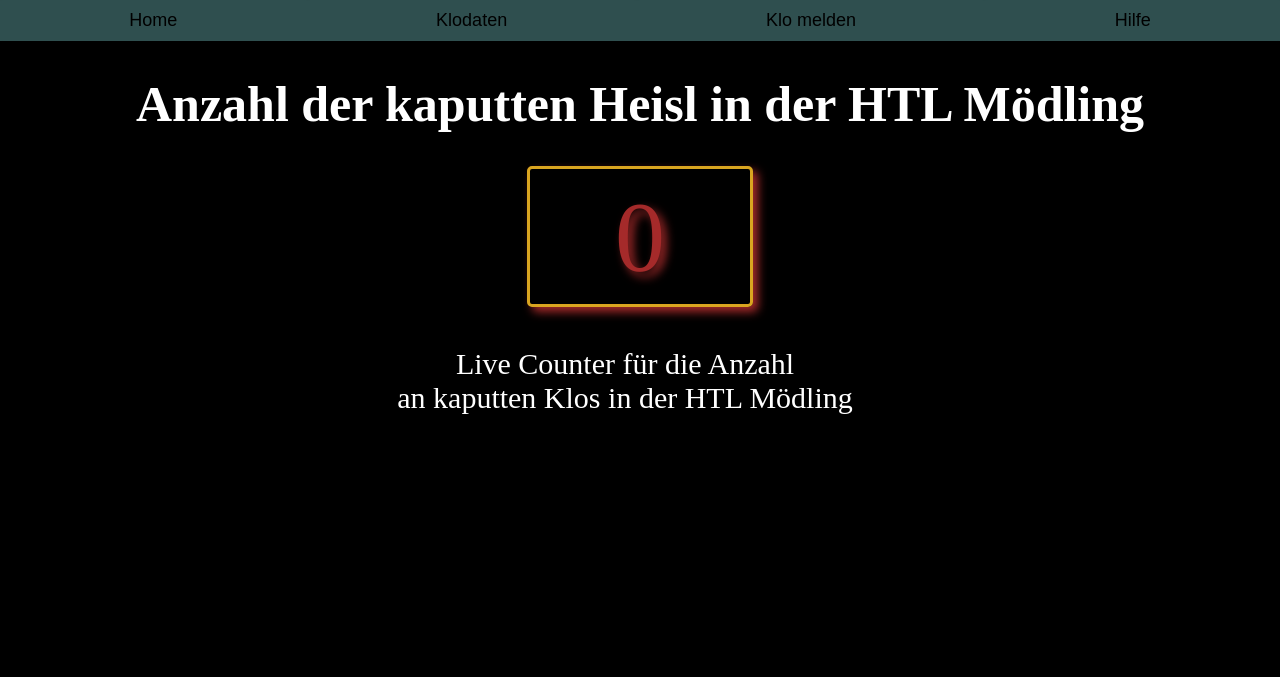
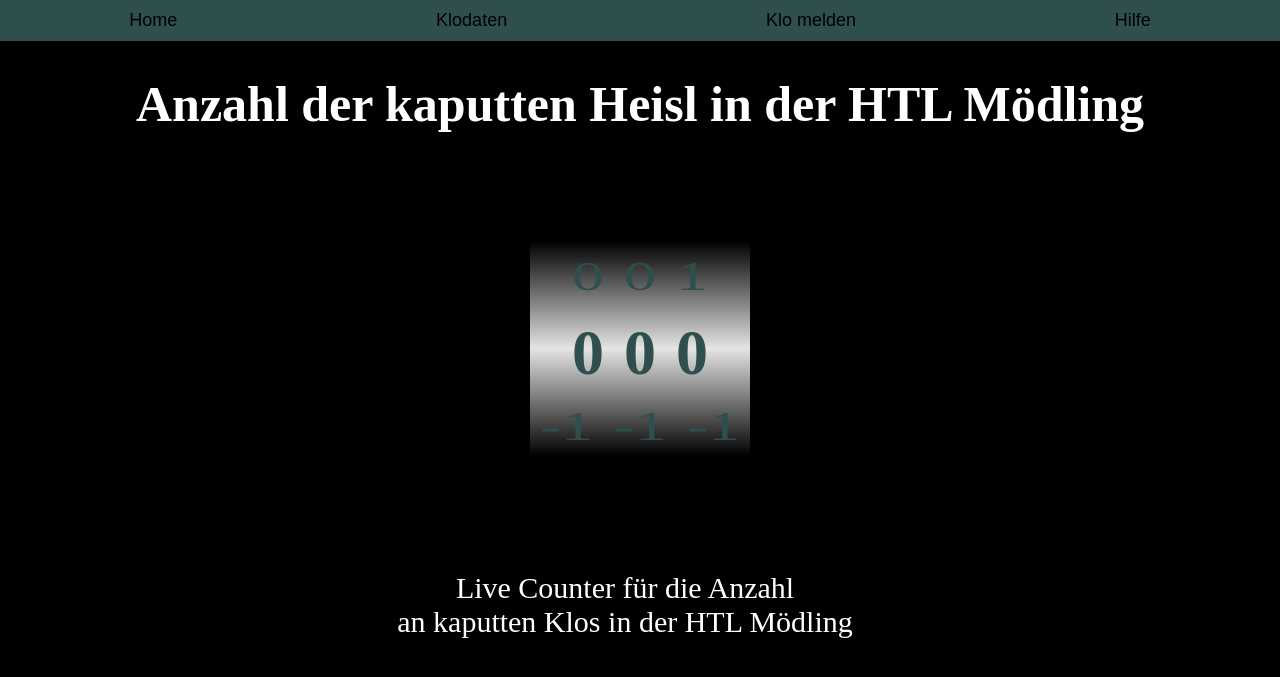
Before and after one commit to Chrisi2209/SchulklosKaputt, a Flask app: page / in a window 1280 px wide. Shown: the top 677 px of the page. Run offline with Flask 3, Linux system fonts and the light colour scheme.

Commit message:
Animated the counter with a wheel

```diff
--- a/app/routes.py
+++ b/app/routes.py
@@ -17,7 +17,10 @@ def log_get_request(func):
 @app.route("/index")
 def index():
     logger.info("GET " + url_for("index"))
-    return render_template("index.html", title="HTL-Mödling kaputte klos", anzahl=len(Toilet.query.all()))
+    return render_template("index.html", title="HTL-Mödling kaputte klos", anzahl=len(Toilet.query.all()),
+                           number100_val=len(Toilet.query.all()) // 100,
+                           number10_val=len(Toilet.query.all()) % 100 // 10,
+                           number1_val=len(Toilet.query.all()) % 100 % 10)
 
 @app.route("/index/refresh-counter")
 def refresh_index():
--- a/app/static/index.js
+++ b/app/static/index.js
@@ -1,10 +1,200 @@
+/* initialize variables */
+var counter = document.getElementById('counter');
+
+var clonePredecessor100 = document.getElementById('clonePredecessor100');
+var clonePredecessor10 = document.getElementById('clonePredecessor10');
+var clonePredecessor1 = document.getElementById('clonePredecessor1');
+
+var predecessor100 = document.getElementById('predecessor100');
+var predecessor10 = document.getElementById('predecessor10');
+var predecessor1 = document.getElementById('predecessor1');
+
+var number100 = document.getElementById('number100');
+var number10 = document.getElementById('number10');
+var number1 = document.getElementById('number1');
+
+var successor100 = document.getElementById('successor100');
+var successor10 = document.getElementById('successor10');
+var successor1 = document.getElementById('successor1');
+
+var cloneSuccessor100 = document.getElementById('cloneSuccessor100');
+var cloneSuccessor10 = document.getElementById('cloneSuccessor10');
+var cloneSuccessor1 = document.getElementById('cloneSuccessor1');
+
+
+var cloneSuccessor = document.getElementById('cloneSuccessor');
+var successor = document.getElementById('successor');
+var number = document.getElementById('number');
+var predecessor = document.getElementById('predecessor');
+var clonePredecessor = document.getElementById('clonePredecessor');
+
+// initiate the number_should (which is the number the counter wheel should always try to rotate to)
+// with the number that it currently is so that it doesn't instantly try to change to something
+var number_should = parseInt(number100.innerHTML) * 100 +
+    parseInt(number10.innerHTML) * 10 +
+    parseInt(number1.innerHTML);
+
+predecessor100.innerHTML = Math.floor((number_should - 1) / 100);
+predecessor10.innerHTML = Math.floor((number_should - 1) % 100 / 10);
+predecessor1.innerHTML = Math.floor((number_should - 1) % 100 % 10);
+
+successor100.innerHTML = Math.floor((number_should + 1) / 100);
+successor10.innerHTML = Math.floor((number_should + 1) % 100 / 10);
+successor1.innerHTML = Math.floor((number_should + 1) % 100 % 10);
+
+/******** get data for counter *********/
+
+// gets the data from the server and writes it into number_should
 function fetchdata() {
     $.ajax({
         url: "/index/refresh-counter",
         type: "get",
     }).done(function (data) {
-        document.getElementById("counter").innerHTML = data["counter"]
+        number_should = (data["counter"])
     })
 }
 
-setInterval(fetchdata, 10000);
+// sets the counter to a value without animation
+function setCounter(toNumber) {
+    number100.innerHTML = Math.floor(toNumber / 100);
+    number10.innerHTML = Math.floor(toNumber % 100 / 10);
+    number1.innerHTML = Math.floor(toNumber % 100 % 10);
+
+    predecessor100.innerHTML = Math.floor((toNumber - 1) / 100);
+    predecessor10.innerHTML = Math.floor((toNumber - 1) % 100 / 10);
+    predecessor1.innerHTML = Math.floor((toNumber - 1) % 100 % 10);
+
+    successor100.innerHTML = Math.floor((toNumber + 1) / 100);
+    successor10.innerHTML = Math.floor((toNumber + 1) % 100 / 10);
+    successor1.innerHTML = Math.floor((toNumber + 1) % 100 % 10);
+}
+
+setInterval(fetchdata, 1000);
+
+/***** Counter animation ******/
+
+/* functions */
+
+// increases the counter by 1 with the animation
+function increaseCounter() {
+    var currentNumber = parseInt(number100.innerHTML) * 100 +
+        parseInt(number10.innerHTML) * 10 +
+        parseInt(number1.innerHTML);
+
+    if (currentNumber >= 999) return;
+
+    // adjust innerHTML
+    clonePredecessor100.innerHTML = predecessor100.innerHTML;
+    clonePredecessor10.innerHTML = predecessor10.innerHTML;
+    clonePredecessor1.innerHTML = predecessor1.innerHTML;
+
+    predecessor100.innerHTML = number100.innerHTML;
+    predecessor10.innerHTML = number10.innerHTML;
+    predecessor1.innerHTML = number1.innerHTML;
+
+    number100.innerHTML = successor100.innerHTML;
+    number10.innerHTML = successor10.innerHTML;
+    number1.innerHTML = successor1.innerHTML;
+
+    successor100.innerHTML = Math.floor((currentNumber + 2) / 100);
+    successor10.innerHTML = Math.floor((currentNumber + 2) % 100 / 10);
+    successor1.innerHTML = Math.floor((currentNumber + 2) % 100 % 10);
+
+
+    if (currentNumber == 998) {
+        successor100.innerHTML = "";
+        successor10.innerHTML = "";
+        successor1.innerHTML = "";
+    }
+
+    // start animation
+    successor.classList.add('successorIncrease');
+    number.classList.add('numberIncrease');
+    predecessor.classList.add('predecessorIncrease');
+    clonePredecessor.classList.add('clonePredecessorIncrease');
+
+    // remove itself after being animated
+    successor.addEventListener('animationend', function () {
+        successor.classList.remove('successorIncrease');
+        number.classList.remove('numberIncrease');
+        predecessor.classList.remove('predecessorIncrease');
+        clonePredecessor.classList.remove('clonePredecessorIncrease');
+    })
+}
+
+// decreases the counter by 1 with the animation
+function decreaseCounter() {
+    var currentNumber = parseInt(number100.innerHTML) * 100 +
+        parseInt(number10.innerHTML) * 10 +
+        parseInt(number1.innerHTML);
+
+    if (currentNumber <= 0) return;
+
+    // adjust innerHTML
+    cloneSuccessor100.innerHTML = successor100.innerHTML;
+    cloneSuccessor10.innerHTML = successor10.innerHTML;
+    cloneSuccessor1.innerHTML = successor1.innerHTML;
+
+    successor100.innerHTML = number100.innerHTML;
+    successor10.innerHTML = number10.innerHTML;
+    successor1.innerHTML = number1.innerHTML;
+
+    number100.innerHTML = predecessor100.innerHTML;
+    number10.innerHTML = predecessor10.innerHTML;
+    number1.innerHTML = predecessor1.innerHTML;
+
+
+    predecessor100.innerHTML = Math.floor((currentNumber - 2) / 100);
+    predecessor10.innerHTML = Math.floor((currentNumber - 2) % 100 / 10);
+    predecessor1.innerHTML = Math.floor((currentNumber - 2) % 100 % 10);
+
+    if (currentNumber == 1) {
+        predecessor100.innerHTML = "";
+        predecessor10.innerHTML = "";
+        predecessor1.innerHTML = "";
+    }
+
+
+    // start animation
+    cloneSuccessor.classList.add('cloneSuccessorDecrease');
+    successor.classList.add('successorDecrease');
+    number.classList.add('numberDecrease');
+    predecessor.classList.add('predecessorDecrease');
+
+    // remove itself after being animated
+    successor.addEventListener('animationend', function () {
+        cloneSuccessor.classList.remove('cloneSuccessorDecrease');
+        successor.classList.remove('successorDecrease');
+        number.classList.remove('numberDecrease');
+        predecessor.classList.remove('predecessorDecrease');
+    })
+}
+
+// either increases the counter by 1, decreases it by 1 or does nothing
+// depending on if the number it should be is bigger or smaller than the number
+// it is right now.
+function updateCounter() {
+    let current_number = parseInt(number100.innerHTML) * 100 +
+        parseInt(number10.innerHTML) * 10 +
+        parseInt(number1.innerHTML);
+
+    // number bigger than target number
+    if (current_number > number_should) {
+        decreaseCounter();
+        current_number = parseInt(number100.innerHTML) * 100 +
+            parseInt(number10.innerHTML) * 10 +
+            parseInt(number1.innerHTML);
+    }
+    // number smaller than target number
+    else if (current_number < number_should) {
+        increaseCounter();
+        current_number = parseInt(number100.innerHTML) * 100 +
+            parseInt(number10.innerHTML) * 10 +
+            parseInt(number1.innerHTML);
+    }
+
+}
+
+
+
+setInterval(updateCounter, 1100);
--- a/app/static/styles.css
+++ b/app/static/styles.css
@@ -119,18 +119,6 @@ button.navitem,
     border-color: white;
 }
 
-#counter {
-    text-align: center;
-    width: 200px;
-    font-size: 100px;
-    margin: auto;
-    padding: 10px;
-    border-color: goldenrod;
-    color: brown;
-    text-shadow: 5px 5px 10px;
-    box-shadow: 5px 5px 10px;
-}
-
 .side-by-side {
     margin: 10px 25%;
     text-align: center;
@@ -236,3 +224,191 @@ div.help-paragraph h2 {
 div.help-paragraph p {
     font-size: 24px;
 }
+
+/***************** Counter *******************/
+
+:root {
+    --successorRotation: 50deg;
+    --predecessorRotation: -50deg;
+    --negativePredecessorRotation: 50deg;
+}
+
+#counter {
+    margin: auto;
+    width: max-content;
+}
+
+#backgroundgiver {
+    background-image:
+        linear-gradient(black, #e4e4e4, black);
+}
+
+.threeNumberContainer {
+    margin: 10px;
+    height: 65px;
+
+    display: flex;
+    flex-wrap: nowrap;
+    justify-content: center;
+
+    gap: 20px;
+    color: darkslategray;
+}
+
+.counter-number {
+    font-size: 64px;
+}
+
+
+#cloneSuccessor {
+    opacity: 0;
+}
+
+#successor {
+    transform: rotate3d(1, 0, 0, var(--successorRotation));
+}
+
+#number {
+    transform: rotate3d(1, 0, 0, var(--numberRotation));
+    font-weight: bold;
+}
+
+#predecessor {
+    transform: rotate3d(1, 0, 0, var(--predecessorRotation));
+}
+
+#clonePredecessor {
+    opacity: 0;
+}
+
+
+/* INCREASE ANIMATION */
+
+.successorIncrease {
+    animation: increaseSuccessor 1s;
+}
+
+.numberIncrease {
+    animation: increaseNumber 1s;
+}
+
+.predecessorIncrease {
+    animation: increasePredecessor 1s;
+}
+
+.clonePredecessorIncrease {
+    animation: increaseClonePredecessor 1s;
+}
+
+@keyframes increaseSuccessor {
+    from {
+        opacity: 0%;
+        transform: translateY(-40px) rotate3d(1, 0, 0, 70deg);
+    }
+
+    to {
+        opacity: 100%;
+        transform: translateY(0px) rotate3d(1, 0, 0, var(--successorRotation));
+    }
+}
+
+@keyframes increaseNumber {
+    from {
+        font-weight: normal;
+        transform: translateY(-70px) rotate3d(1, 0, 0, var(--successorRotation));
+    }
+
+    to {
+        font-weight: bold;
+        transform: translateY(0px) rotate3d(1, 0, 0, 0deg);
+    }
+}
+
+@keyframes increasePredecessor {
+    from {
+        font-weight: bold;
+        transform: translateY(-70px) rotate3d(1, 0, 0, 0deg);
+    }
+
+    to {
+        font-weight: normal;
+        transform: translateY(0px) rotate3d(1, 0, 0, var(--predecessorRotation));
+    }
+}
+
+@keyframes increaseClonePredecessor {
+    from {
+        opacity: 100%;
+        transform: TranslateY(-70px) rotate3d(1, 0, 0, var(--predecessorRotation));
+    }
+
+    to {
+        opacity: 0%;
+        transform: TranslateY(-30px) rotate3d(1, 0, 0, -70deg);
+    }
+}
+
+
+/* DECREASE ANIMATION */
+
+.successorDecrease {
+    animation: decreaseSuccessor 1s;
+}
+
+.numberDecrease {
+    animation: decreaseNumber 1s;
+}
+
+.predecessorDecrease {
+    animation: decreasePredecessor 1s;
+}
+
+.cloneSuccessorDecrease {
+    animation: decreaseCloneSuccessor 1s;
+}
+
+@keyframes decreaseCloneSuccessor {
+    from {
+        opacity: 100%;
+        transform: TranslateY(70px) rotate3d(1, 0, 0, var(--predecessorRotation));
+    }
+
+    to {
+        opacity: 0%;
+        transform: TranslateY(40px) rotate3d(1, 0, 0, -70deg);
+    }
+}
+
+@keyframes decreaseSuccessor {
+    from {
+        transform: translateY(70px) rotate3d(1, 0, 0, 0deg);
+    }
+
+    to {
+        transform: translateY(0px) rotate3d(1, 0, 0, var(--successorRotation));
+    }
+}
+
+@keyframes decreaseNumber {
+    from {
+        font-weight: normal;
+        transform: translateY(70px) rotate3d(1, 0, 0, var(--predecessorRotation));
+    }
+
+    to {
+        font-weight: bold;
+        transform: translateY(0px) rotate3d(1, 0, 0, 0deg);
+    }
+}
+
+@keyframes decreasePredecessor {
+    from {
+        opacity: 0;
+        transform: translateY(40px) rotate3d(1, 0, 0, 75deg);
+    }
+
+    to {
+        opacity: 1;
+        transform: translateY(0px) rotate3d(1, 0, 0, var(--negativePredecessorRotation));
+    }
+}
--- a/app/templates/index.html
+++ b/app/templates/index.html
@@ -1,12 +1,44 @@
 {% extends "base.html" %}
 
 {% block content %}
-<script src="{{ url_for('static', filename='index.js') }}"></script>
 
 <h1 class="title">Anzahl der kaputten Heisl in der HTL Mödling</h1>
 
-<p id="counter" class="boxed">{{anzahl}}</p>
+<div id="counter">
+    <div class="threeNumberContainer" id="cloneSuccessor">
+        <div class="counter-number" id="cloneSuccessor100"></div>
+        <div class="counter-number" id="cloneSuccessor10"></div>
+        <div class="counter-number" id="cloneSuccessor1"></div>
+    </div>
+    <div id="backgroundgiver">
+        <div class="threeNumberContainer" id="successor">
+            <div class="counter-number" id="successor100"></div>
+            <div class="counter-number" id="successor10"></div>
+            <div class="counter-number" id="successor1"></div>
+        </div>
+
+        <div class="threeNumberContainer" id="number">
+            <div class="counter-number" id="number100">{{number100_val}}</div>
+            <div class="counter-number" id="number10">{{number10_val}}</div>
+            <div class="counter-number" id="number1">{{number1_val}}</div>
+        </div>
+
+        <div class="threeNumberContainer" id="predecessor">
+            <div class="counter-number" id="predecessor100"></div>
+            <div class="counter-number" id="predecessor10"></div>
+            <div class="counter-number" id="predecessor1"></div>
+        </div>
+    </div>
+    <div class="threeNumberContainer" id="clonePredecessor">
+        <div class="counter-number" id="clonePredecessor100"></div>
+        <div class="counter-number" id="clonePredecessor10"></div>
+        <div class="counter-number" id="clonePredecessor1"></div>
+    </div>
+</div>
 
 <p class="subtitle">Live Counter für die Anzahl<br>an kaputten Klos in der HTL Mödling</p>
 
+
+<script src="{{ url_for('static', filename='index.js') }}"></script>
+
 {% endblock %}
```
Also changed, not shown: app/app.db.
